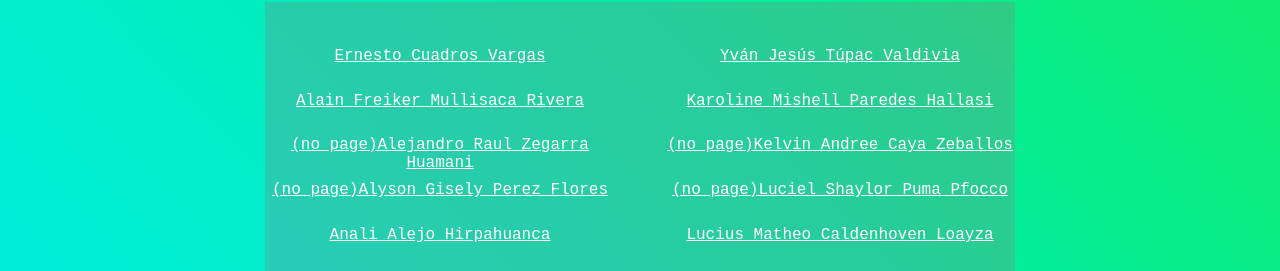
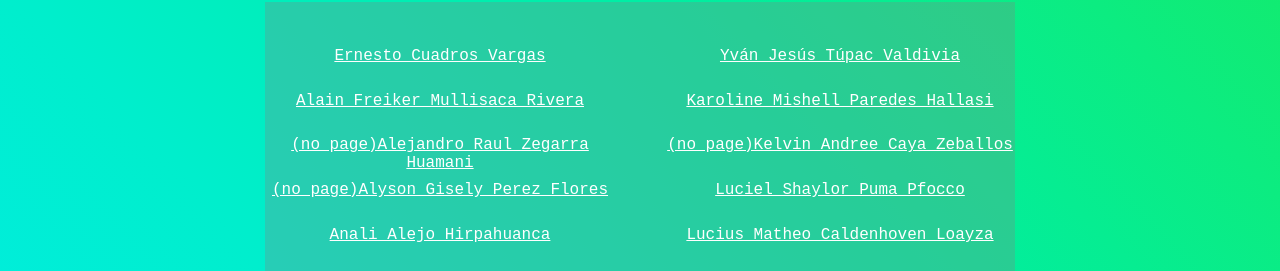
Before and after one commit to AleEMP/AlejandraEMP, a plain HTML site: page index.html in a window 1280 px wide. Shown: the part 776-1047 px from the top of the page. Drawn offline with Linux system fonts and the light colour scheme; a web font is replaced by a local one.

Commit message:
Update index.html

```diff
--- a/index.html
+++ b/index.html
@@ -103,7 +103,7 @@
                     <div class="item-left"><a href="https://dina.concytec.gob.pe/appDirectorioCTI/VerDatosInvestigador.do?id_investigador=4409">Yván Jesús Túpac Valdivia</a></div>
                     <div class="item-left"><a href="https://karolinemishellparedeshallasi.000webhostapp.com/">Karoline Mishell Paredes Hallasi</a></div>
                     <div class="item-left"><a href="">(no page)Kelvin Andree Caya Zeballos</a></div>
-                    <div class="item-left"><a href="">(no page)Luciel Shaylor Puma Pfocco</a></div>
+                    <div class="item-left"><a href="https://luci928.github.io/luci928.github.io-Luciel-Shaylor-Puma-Pfocco.github.io-/4">Luciel Shaylor Puma Pfocco</a></div>
                     <div class="item-left"><a href="https://lucius-caldenhoven-loayza.web.app/">Lucius Matheo Caldenhoven Loayza</a></div>
                     <div class="item-left"><a href="https://luisfabiandiaz.github.io">Luis Fabian Diaz Alvizuri</a></div>
                     <div class="item-left"><a href="https://mariafernandacuentas.000webhostapp.com/">Maria Fernanda Cuentas Escobedo</a></div>
```
